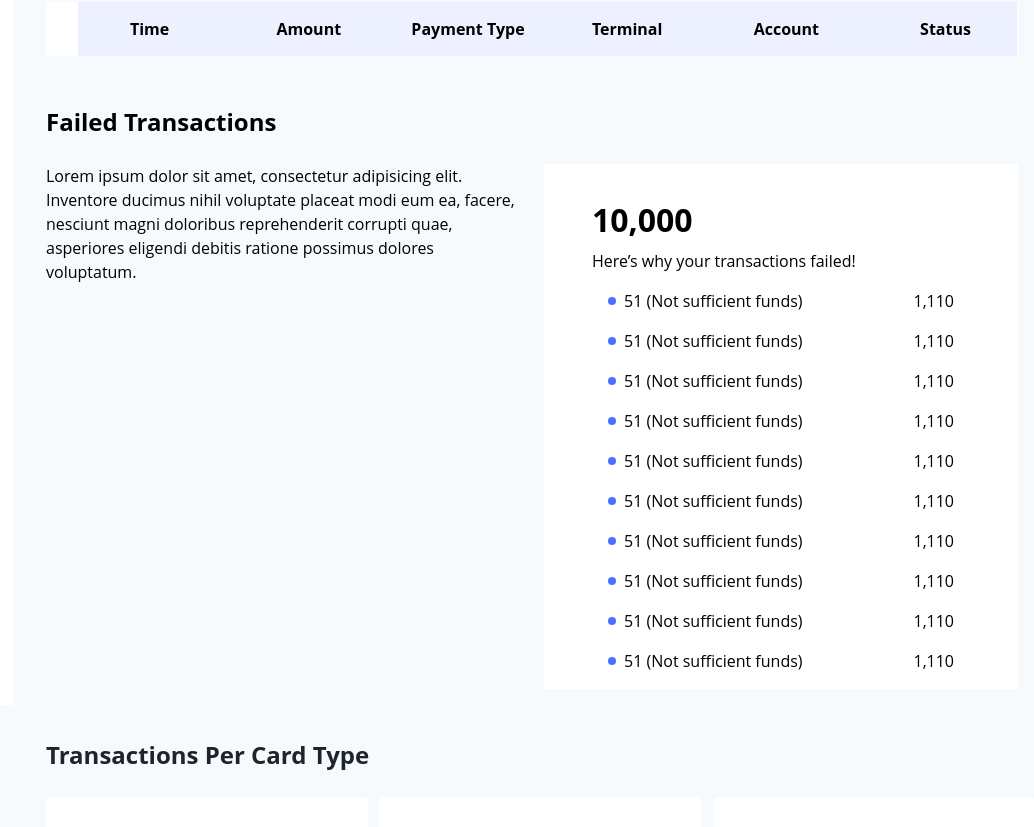
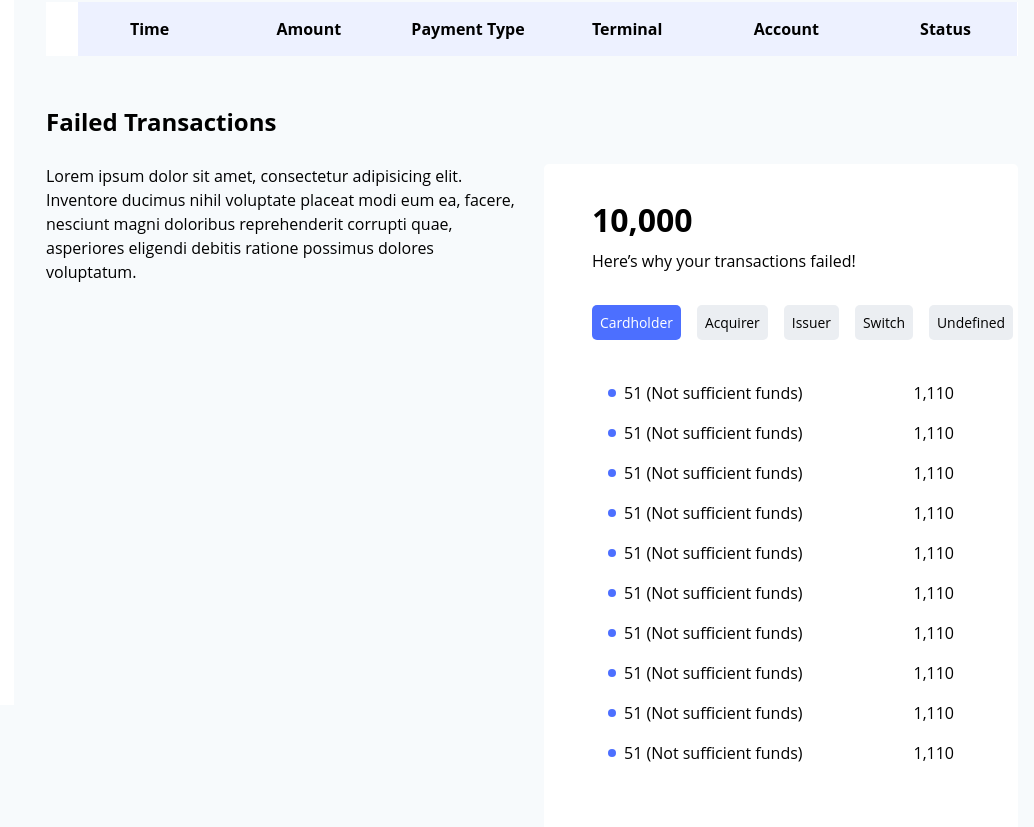
Before and after one commit to DevKaffy/POSMon-Dashboard, a React (Vite) app: page / in a window 1280 px wide. Shown: the part 693-1520 px from the top of the page, without its empty margins (246-1280 px from the left). Built offline with nearby package versions, Linux system fonts and the light colour scheme.

Commit message:
WIP: failed transactions

```diff
--- a/src/Components/Card/index.tsx
+++ b/src/Components/Card/index.tsx
@@ -16,7 +16,7 @@ const Card = ({
   failedvalue: string;
 }) => {
   return (
-    <div className=" bg-white w-[20.12rem] h-[16.5rem] py-[1.75rem] px-[1.37rem] rounded-[5px] text-[Ablack]">
+    <div className=" bg-white w-[22.12rem] h-[16.5rem] py-[1.75rem] px-[1.37rem] rounded-[5px] text-[Ablack]">
 
       <p className="mb-[1.25rem] text-[1.12rem] font-semibold">{cardtype}</p>
       <img className="w-[18.56rem] h-[6.06rem] mb-[1.3rem]" src={img} alt="" />
--- a/src/Pages/Home/index.tsx
+++ b/src/Pages/Home/index.tsx
@@ -5,7 +5,13 @@ import DashboardLayout from "../../Components/Layout/DashboardLayout";
 import StatisticCard from "../../Components/StatisticCard";
 import Table from "../../Components/Table";
 import Transactions from "../../Components/Transactions";
-import { cardItems, items, statistics, transactionDetails } from "../../data";
+import {
+  cardItems,
+  chartItems,
+  items,
+  statistics,
+  transactionDetails,
+} from "../../data";
 
 import "./Home.css";
 
@@ -67,7 +73,9 @@ const Home = () => {
           <Table />
         </section>
         <section className="mt-12">
-          <p className="mb-[1.5rem] font-bold text-[1.5rem] text-[Ablack]">Failed Transactions</p>
+          <p className="mb-[1.5rem] font-bold text-[1.5rem] text-[Ablack]">
+            Failed Transactions
+          </p>
           <div className="grid grid-cols-2 gap-x-[1.5rem]">
             <div>
               Lorem ipsum dolor sit amet, consectetur adipisicing elit.
@@ -75,11 +83,29 @@ const Home = () => {
               nesciunt magni doloribus reprehenderit corrupti quae, asperiores
               eligendi debitis ratione possimus dolores voluptatum.
             </div>
-            <div className="pt-8 px-12 bg-white">
+            <div className="pt-8 pb-16 px-12 bg-white rounded-[5px]">
               <h2 className="font-bold text-[2rem] mb-[0.31rem] text-[Ablack]">
                 10,000
               </h2>
-              <p className="font-medium text-[Ablack]">Here’s why your transactions failed!</p>
+              <p className="font-medium text-[Ablack]">
+                Here’s why your transactions failed!
+              </p>
+              <div className="flex items-center mt-[2.5rem] mb-[3rem] gap-x-4 text-[0.87rem]">
+                {chartItems.map((chartItem, index) => (
+                  <div key={`chartItems -${index}`}>
+                    <NavLink
+                      to={chartItem.path || ""}
+                      className={
+                        activePath == chartItem.path
+                          ? "bg-[#4C6FFF] text-white py-[0.5rem] px-[0.5rem] rounded-[5px]"
+                          : "bg-[#EBEEF2] py-[0.5rem] px-[0.5rem] rounded-[5px]"
+                      }
+                    >
+                      {chartItem.name}
+                    </NavLink>
+                  </div>
+                ))}
+              </div>
               <div>
                 {transactionDetails.map((transactionDetail, index) => (
                   <Transactions
--- a/src/data.ts
+++ b/src/data.ts
@@ -268,3 +268,26 @@ export const transactionDetails = [
     figure: "1,110",
   },
 ];
+
+export const chartItems = [
+  {
+    name: "Cardholder",
+    path: "/",
+  },
+  {
+    name: "Acquirer",
+    path: "",
+  },
+  {
+    name: "Issuer",
+    path: "",
+  },
+  {
+    name: "Switch",
+    path: "",
+  },
+  {
+    name: "Undefined",
+    path: "",
+  },
+];
```
